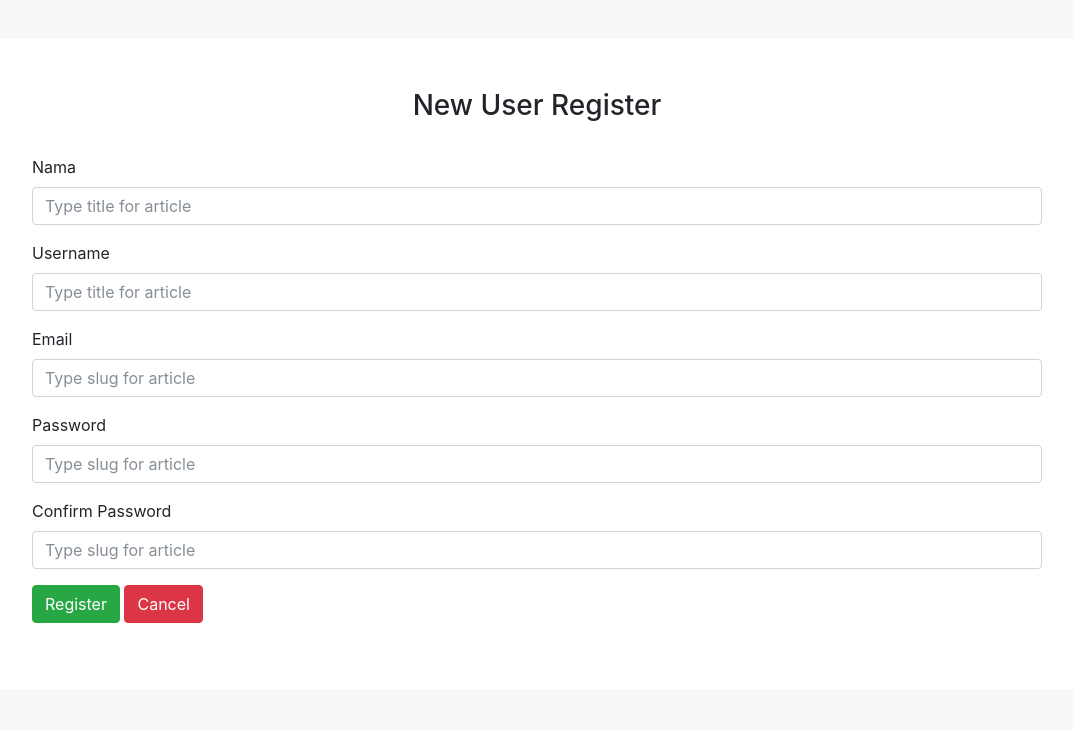
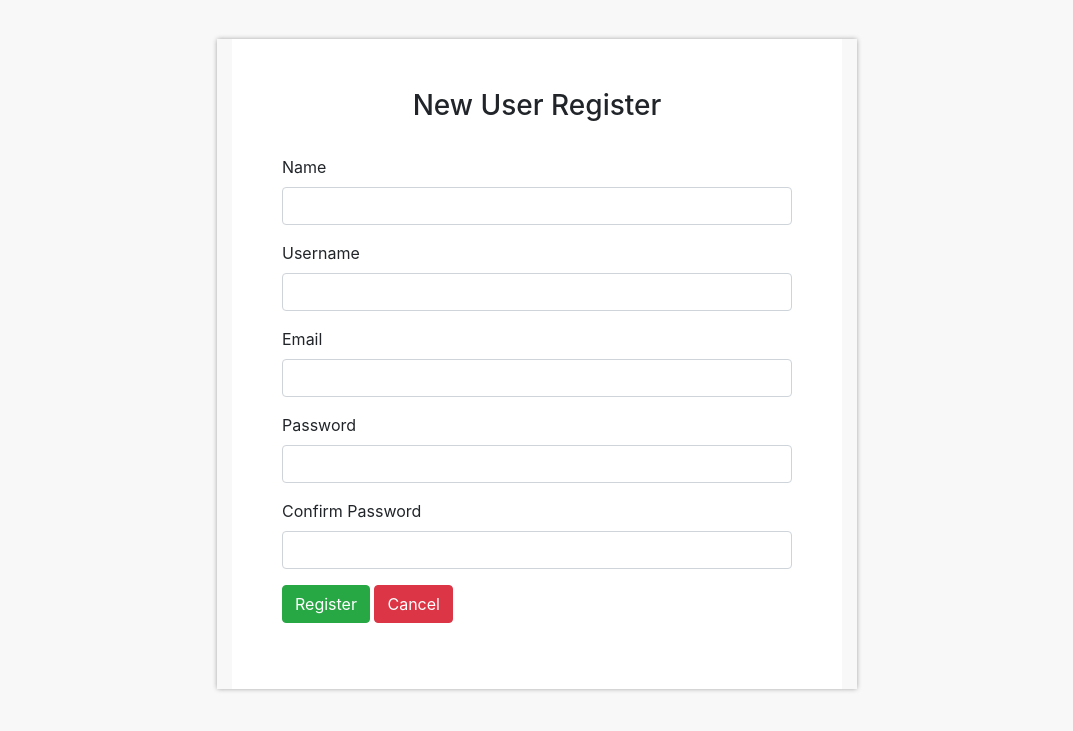
Before and after one commit to fiqrikm15/idts-blog, a CodeIgniter app: page /idts/user/register in a window 1280 px wide. Shown: the top 731 px of the page, without its empty margins (103-1176 px from the left). Run offline with CodeIgniter, Linux system fonts and the light colour scheme; some libraries are stand-ins or nearby versions.

Commit message:
user auth is done

```diff
--- a/application/controllers/Admin.php
+++ b/application/controllers/Admin.php
@@ -13,7 +13,7 @@ class Admin extends CI_Controller
     function index($page='Admin Panel')
     {
         $data['title'] = $page;
-        $data['article'] = $this->M_Article->get('article');
+        $data['article'] = $this->M_Article->get_byid_user('article');
 
         $this->load->view('header', $data);
         $this->load->view('sidebar', $data);
--- a/application/models/M_Article.php
+++ b/application/models/M_Article.php
@@ -6,6 +6,15 @@ class M_Article extends CI_Model
         $this->db->select("article.id_article, article.title, article.status, article.tgl_create, article.last_update, users.nama");
         $this->db->from($tb);
         $this->db->join('users', 'users.id_user = article.id_user');
+        //$this->db->join('users', 'users.id_user = article.id_user');
+        return $this->db->get()->result();
+    }
+
+    function get_byid_user($tb)
+    {
+        $this->db->select("article.id_article, article.title, article.status, article.tgl_create, article.last_update, users.nama");
+        $this->db->from($tb);
+        $this->db->join('users', 'users.id_user ='.$this->session->userdata('id'));
         //$this->db->join('users', 'users.id_user = article.id_user');
         return $this->db->get()->result();
     }
--- a/application/views/user/Register.php
+++ b/application/views/user/Register.php
@@ -1,5 +1,5 @@
 <br>
-<div class="container">
+<div class="container register-form">
 
     <div class="form-create">
 
@@ -8,28 +8,33 @@
         <h3 align="center">New User Register</h3><br>
 
         <div class="form-group">
-            <label for="title">Nama</label>
-            <input type="text" name="nama" id='title' placeholder='Type title for article' class='form-control'>
+            <label for="title">Name</label>
+            <input type="text" name="nama" id='title' class='form-control'>
+            <p class="error"><?php echo form_error('nama'); ?></p>
         </div>
 
         <div class="form-group">
             <label for="title">Username</label>
-            <input type="text" name="username" id='title' placeholder='Type title for article' class='form-control'>
+            <input type="text" name="username" id='title' class='form-control'>
+            <p class="error"><?php echo form_error('username'); ?></p>
         </div>
 
         <div class="form-group">
             <label for="slug">Email</label>
-            <input type="text" name="email" id='slug' placeholder='Type slug for article' class='form-control'>
+            <input type="text" name="email" id='slug' class='form-control'>
+            <p class="error"><?php echo form_error('email'); ?></p>
         </div>
 
         <div class="form-group">
             <label for="slug">Password</label>
-            <input type="text" name="password" id='slug' placeholder='Type slug for article' class='form-control'>
+            <input type="password" name="password" id='slug' class='form-control'>
+            <p class="error"><?php echo form_error('password'); ?></p>
         </div>
 
         <div class="form-group">
             <label for="slug">Confirm Password</label>
-            <input type="text" name="c_password" id='slug' placeholder='Type slug for article' class='form-control'>
+            <input type="password" name="c_password" id='slug' class='form-control'>
+            <p class="error"><?php echo form_error('c_password'); ?></p>
         </div>
 
         <div class="form-group">
--- a/assets/css/style.css
+++ b/assets/css/style.css
@@ -67,3 +67,10 @@ body{
 .error{
     color: red;
 }
+
+.register-form{
+    width: 50%;
+    box-shadow: 0px 0px 5px 0.1px rgb(145, 145, 145);
+    -webkit-box-shadow: 0px 0px 5px 0.1px rgb(145, 145, 145);
+    -moz-box-shadow: 0px 0px 5px 0.1px rgb(145, 145, 145);
+}
```
